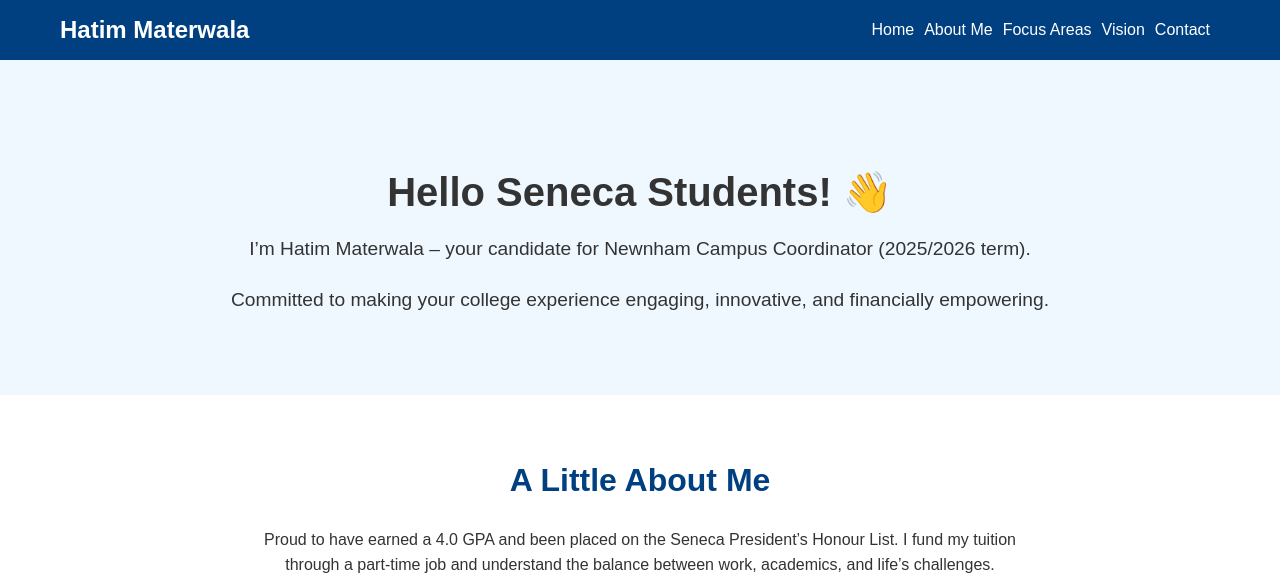
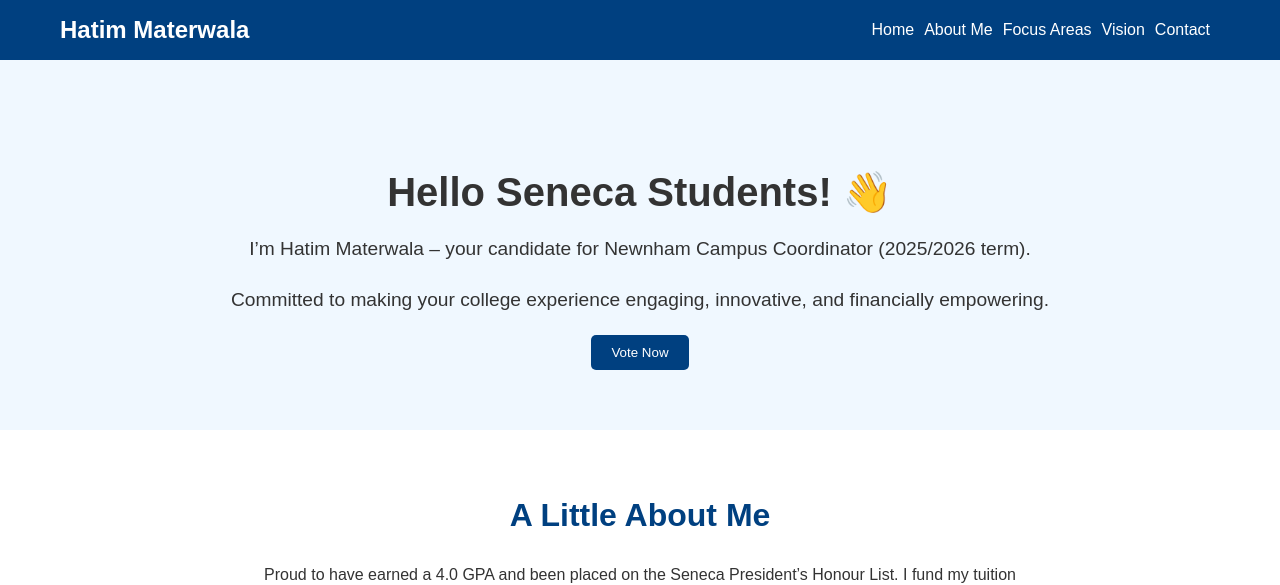
Before and after one commit to HatimMaterwala/ssfcoordinator, a plain HTML site: page index.html in a window 1280 px wide. Shown: the top 585 px of the page. Drawn offline with Linux system fonts and the light colour scheme.

Commit message:
Hatim Materwala

```diff
--- a/index.html
+++ b/index.html
@@ -218,7 +218,7 @@
     <h1>Hello Seneca Students! 👋</h1>
     <p>I’m Hatim Materwala – your candidate for Newnham Campus Coordinator (2025/2026 term).</p>
     <p>Committed to making your college experience engaging, innovative, and financially empowering.</p>
-    <!-- <button class="btn" id="voteBtn">Vote Now</button> -->
+    <a href="https://ssfinc.ca/elections"><button class="btn" id="voteBtn">Vote Now</button></a>
   </section>
 
   <!-- About Me Section -->
```
